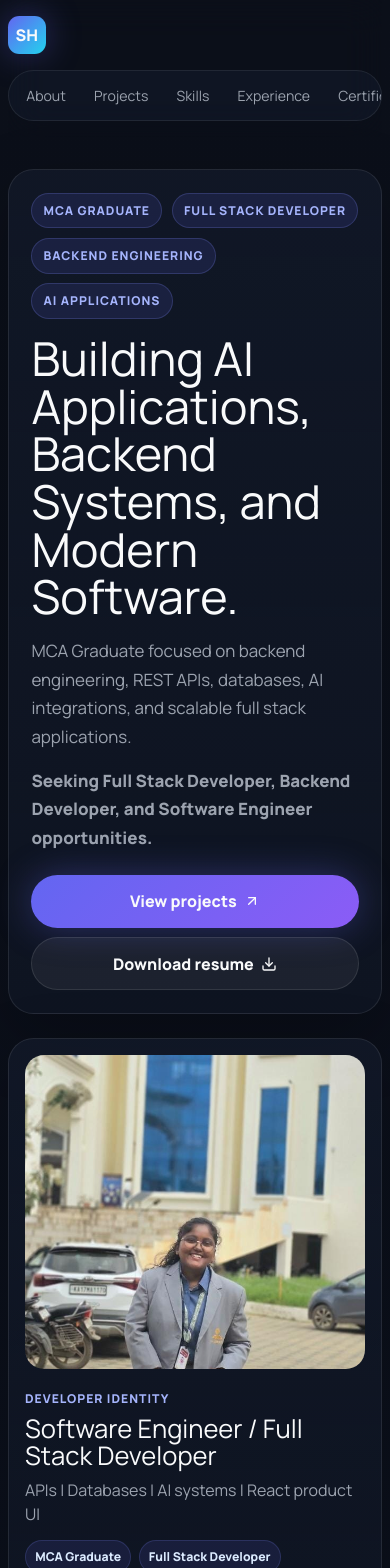
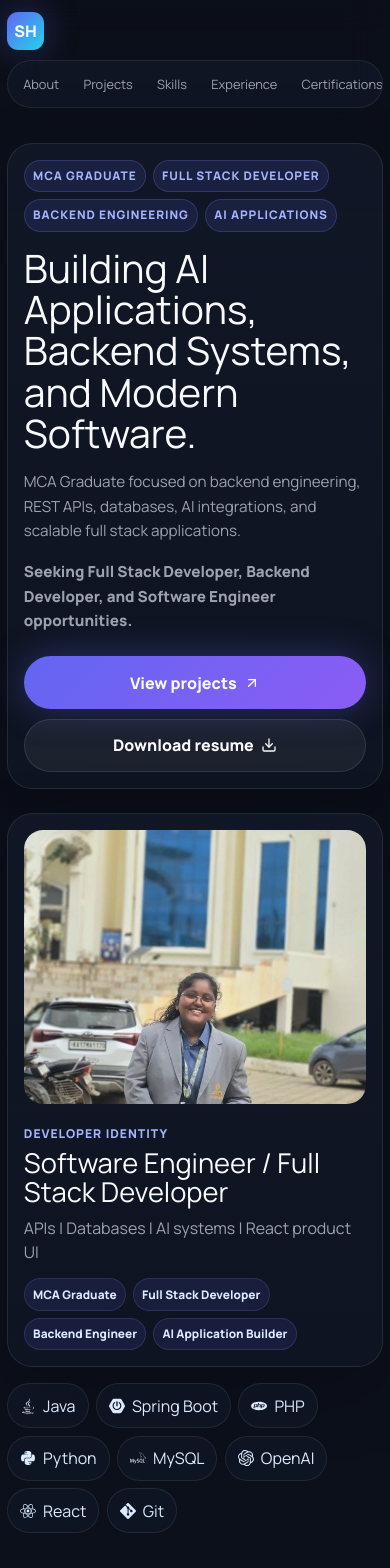
Before and after one commit to Shalinihr1402/portfolio-react, a React (Vite) app: page / in a window 390 px wide. Shown: the top 1568 px of the page. Built offline with nearby package versions, Linux system fonts and the light colour scheme.

Commit message:
Portfolio Ready to Deploy

```diff
--- a/src/App.css
+++ b/src/App.css
@@ -71,11 +71,18 @@
   color: #9ca3af;
   font-size: 0.88rem;
   transition: 180ms ease;
+  white-space: nowrap;
 }
 
 .top-nav nav a:hover {
   color: #f9fafb;
   background: rgba(249, 250, 251, 0.08);
+}
+
+a:focus-visible,
+button:focus-visible {
+  outline: 3px solid rgba(129, 140, 248, 0.9);
+  outline-offset: 4px;
 }
 
 .hero-section {
@@ -170,6 +177,7 @@
 .secondary-button,
 .project-actions a,
 .github-compact a {
+  min-height: 2.75rem;
   display: inline-flex;
   align-items: center;
   justify-content: center;
@@ -340,6 +348,7 @@
   height: 100%;
   padding: 0.85rem;
   object-fit: contain;
+  object-position: center;
 }
 
 .image-placeholder {
@@ -387,6 +396,7 @@
 }
 
 .project-body {
+  min-width: 0;
   padding: 1.25rem;
 }
 
@@ -418,6 +428,7 @@
   border: 1px solid rgba(129, 140, 248, 0.16);
   font-size: 0.82rem;
   font-style: normal;
+  overflow-wrap: anywhere;
 }
 
 .project-actions {
@@ -501,6 +512,10 @@
   border-radius: 1.45rem;
 }
 
+.github-compact > * {
+  min-width: 0;
+}
+
 .github-compact > div:first-child {
   padding: 1rem;
   border-radius: 1rem;
@@ -564,6 +579,8 @@
   grid-template-columns: repeat(14, 1fr);
   gap: 0.35rem;
   align-self: center;
+  width: 100%;
+  max-width: 100%;
 }
 
 .heat {
@@ -600,6 +617,7 @@
   box-shadow: 0 24px 70px rgba(0, 0, 0, 0.24);
   cursor: pointer;
   transition: 180ms ease;
+  min-width: 0;
 }
 
 .certificate-card:hover {
@@ -655,6 +673,7 @@
   padding: 1.15rem;
   border-radius: 1.25rem;
   transition: 180ms ease;
+  min-width: 0;
 }
 
 .contact-card svg {
@@ -773,20 +792,23 @@
   .hero-grid,
   .hero-project-card,
   .project-showcase,
+  .github-compact,
+  .contact-grid {
+    grid-template-columns: 1fr;
+  }
+
   .skills-grid-clean,
   .certificate-grid,
-  .github-compact,
-  .professional-highlights,
-  .contact-grid {
-    grid-template-columns: 1fr;
+  .professional-highlights {
+    grid-template-columns: repeat(2, minmax(0, 1fr));
   }
 
   .hero-project-card {
     grid-column: auto;
   }
 
-  .professional-highlights {
-    grid-template-columns: repeat(2, minmax(0, 1fr));
+  .hero-project-card .image-slot {
+    min-height: 26rem;
   }
 }
 
@@ -803,11 +825,12 @@
   }
 
   .hero-section {
-    padding-top: 2rem;
+    padding-top: 1.4rem;
   }
 
   .hero-copy h1 {
-    font-size: clamp(2.25rem, 12vw, 3.35rem);
+    font-size: clamp(1.95rem, 10.5vw, 2.85rem);
+    line-height: 1.06;
   }
 
   .hero-actions,
@@ -817,7 +840,9 @@
   }
 
   .primary-button,
-  .secondary-button {
+  .secondary-button,
+  .project-actions a,
+  .github-compact a {
     width: 100%;
   }
 
@@ -826,23 +851,157 @@
   }
 
   .content-section {
-    padding: 2.15rem 0;
+    padding: 1.9rem 0;
+  }
+
+  .section-header {
+    margin-bottom: 1rem;
+  }
+
+  .section-header h2 {
+    font-size: clamp(1.55rem, 8vw, 2.2rem);
+    line-height: 1.08;
+  }
+
+  .hero-copy,
+  .profile-panel,
+  .project-body,
+  .skill-panel,
+  .github-compact,
+  .contact-card {
+    padding: 1rem;
+  }
+
+  .hero-badges,
+  .profile-badges,
+  .tech-row,
+  .skill-panel div:last-child,
+  .github-metrics {
+    gap: 0.42rem;
+  }
+
+  .hero-badges span,
+  .profile-badges em,
+  .tech-row em,
+  .skill-panel span,
+  .github-metrics span {
+    font-size: 0.74rem;
+    padding: 0.4rem 0.52rem;
   }
 
   .hero-project-card .image-slot,
   .image-slot {
-    min-height: 18rem;
+    min-height: 16.5rem;
+  }
+
+  .project-body h3 {
+    font-size: clamp(1.35rem, 7vw, 1.8rem);
+  }
+
+  .project-actions {
+    flex-direction: column;
   }
 
   .achievement-timeline article {
     grid-template-columns: 1fr;
+    gap: 0.45rem;
+    padding: 0.95rem;
+  }
+
+  .achievement-timeline article > span {
+    width: fit-content;
+    padding: 0.35rem 0.55rem;
+    border-radius: 999px;
+    background: rgba(99, 102, 241, 0.12);
+  }
+
+  .skills-grid-clean,
+  .certificate-grid,
+  .professional-highlights,
+  .contact-grid {
+    grid-template-columns: 1fr;
+  }
+
+  .certificate-card .image-slot {
+    min-height: 14.5rem;
+  }
+
+  .github-compact {
+    padding: 0.85rem;
   }
 
   .contribution-map {
     grid-template-columns: repeat(7, 1fr);
+    gap: 0.28rem;
   }
 
   .professional-highlights {
     grid-template-columns: 1fr;
   }
 }
+
+@media (max-width: 414px) {
+  .top-nav,
+  .hero-section,
+  .content-section,
+  .footer-shell {
+    width: min(100% - 0.85rem, 1180px);
+  }
+
+  .top-nav {
+    gap: 0.65rem;
+    padding: 0.75rem 0;
+  }
+
+  .top-nav nav a {
+    padding: 0.55rem 0.66rem;
+    font-size: 0.8rem;
+  }
+
+  .hero-copy h1 {
+    font-size: clamp(1.82rem, 10vw, 2.45rem);
+  }
+
+  .hero-copy p,
+  .section-header p,
+  .about-extra,
+  .project-body p,
+  .achievement-timeline p,
+  .github-compact p {
+    font-size: 0.95rem;
+    line-height: 1.62;
+  }
+
+  .profile-panel img {
+    aspect-ratio: 4 / 3.2;
+  }
+
+  .profile-panel h2 {
+    font-size: clamp(1.42rem, 7vw, 1.9rem);
+  }
+}
+
+@media (max-width: 360px) {
+  .hero-copy h1 {
+    font-size: 1.72rem;
+  }
+
+  .hero-copy,
+  .profile-panel,
+  .project-body,
+  .skill-panel,
+  .achievement-timeline article,
+  .github-compact,
+  .contact-card {
+    border-radius: 1.05rem;
+  }
+
+  .hero-project-card .image-slot,
+  .image-slot {
+    min-height: 14.75rem;
+  }
+
+  .certificate-card .image-slot {
+    min-height: 13rem;
+  }
+}
--- a/src/App.jsx
+++ b/src/App.jsx
@@ -223,6 +223,7 @@ function ImageWithFallback({ src, alt, fallbackTitle = "Project dashboard mockup
         src={src}
         alt={alt}
         loading="lazy"
+        decoding="async"
         onError={(event) => {
           event.currentTarget.style.display = "none";
           event.currentTarget.parentElement.classList.add("image-missing");
@@ -252,7 +253,7 @@ function App() {
           <span>SH</span>
           <strong>Shalini H R</strong>
         </a>
-        <nav>
+        <nav aria-label="Primary navigation">
           {navItems.map((item) => (
             <a key={item} href={`#${item.toLowerCase()}`}>
               {item}
@@ -295,7 +296,13 @@ function App() {
             </div>
 
             <aside className="profile-panel">
-              <img src={profilePhoto} alt="Shalini H R" />
+              <img
+                src={profilePhoto}
+                alt="Shalini H R, MCA Graduate and Full Stack Developer"
+                loading="eager"
+                decoding="async"
+                fetchPriority="high"
+              />
               <div>
                 <span>Developer identity</span>
                 <h2>Software Engineer / Full Stack Developer</h2>
@@ -371,10 +378,15 @@ function App() {
                     ))}
                   </div>
                   <div className="project-actions">
-                    <a href="https://github.com/Shalinihr1402" target="_blank" rel="noreferrer">
+                    <a
+                      href="https://github.com/Shalinihr1402"
+                      target="_blank"
+                      rel="noreferrer"
+                      aria-label={`Open GitHub profile for ${project.title}`}
+                    >
                       <FaGithub /> GitHub
                     </a>
-                    <a href="#contact">
+                    <a href="#contact" aria-label={`Contact Shalini for ${project.title} demo`}>
                       <FiExternalLink /> Demo
                     </a>
                   </div>
@@ -456,6 +468,7 @@ function App() {
                 type="button"
                 key={certificate.title}
                 className="certificate-card"
+                aria-label={`Preview ${certificate.title} certificate from ${certificate.organization}`}
                 initial="hidden"
                 whileInView="visible"
                 viewport={{ once: true }}
@@ -494,7 +507,12 @@ function App() {
                   <span key={metric}>{metric}</span>
                 ))}
               </div>
-              <a href="https://github.com/Shalinihr1402" target="_blank" rel="noreferrer">
+              <a
+                href="https://github.com/Shalinihr1402"
+                target="_blank"
+                rel="noreferrer"
+                aria-label="Open Shalini H R GitHub profile"
+              >
                 Open GitHub <FiArrowUpRight />
               </a>
             </div>
@@ -539,6 +557,7 @@ function App() {
                   target={link.href.startsWith("http") ? "_blank" : undefined}
                   rel={link.href.startsWith("http") ? "noreferrer" : undefined}
                   className="contact-card"
+                  aria-label={`Contact through ${link.label}: ${link.value}`}
                 >
                   <Icon />
                   <span>{link.label}</span>
@@ -553,13 +572,13 @@ function App() {
       <footer className="footer-shell">
         <p>Shalini H R. Software Engineer / Full Stack Developer.</p>
         <div>
-          <a href="https://github.com/Shalinihr1402" target="_blank" rel="noreferrer">
+          <a href="https://github.com/Shalinihr1402" target="_blank" rel="noreferrer" aria-label="GitHub">
             <FaGithub />
           </a>
-          <a href="https://www.linkedin.com/in/shalini-h-r-90862a251?utm_source=share_via&utm_content=profile&utm_medium=member_android" target="_blank" rel="noreferrer">
+          <a href="https://www.linkedin.com/in/shalini-h-r-90862a251?utm_source=share_via&utm_content=profile&utm_medium=member_android" target="_blank" rel="noreferrer" aria-label="LinkedIn">
             <FaLinkedin />
           </a>
-          <a href="#home" className="scroll-top">Top</a>
+          <a href="#home" className="scroll-top" aria-label="Scroll to top">Top</a>
         </div>
       </footer>
 
@@ -571,7 +590,7 @@ function App() {
             animate={{ opacity: 1, scale: 1 }}
             onClick={(event) => event.stopPropagation()}
           >
-            <button type="button" onClick={() => setPreviewCertificate(null)}>Close</button>
+            <button type="button" onClick={() => setPreviewCertificate(null)} aria-label="Close certificate preview">Close</button>
             <img src={previewCertificate.image} alt={`${previewCertificate.title} certificate preview`} />
             <div>
               <span>{previewCertificate.organization}</span>
```
Also changed, not shown: public/projects/rockfall.jpg.
